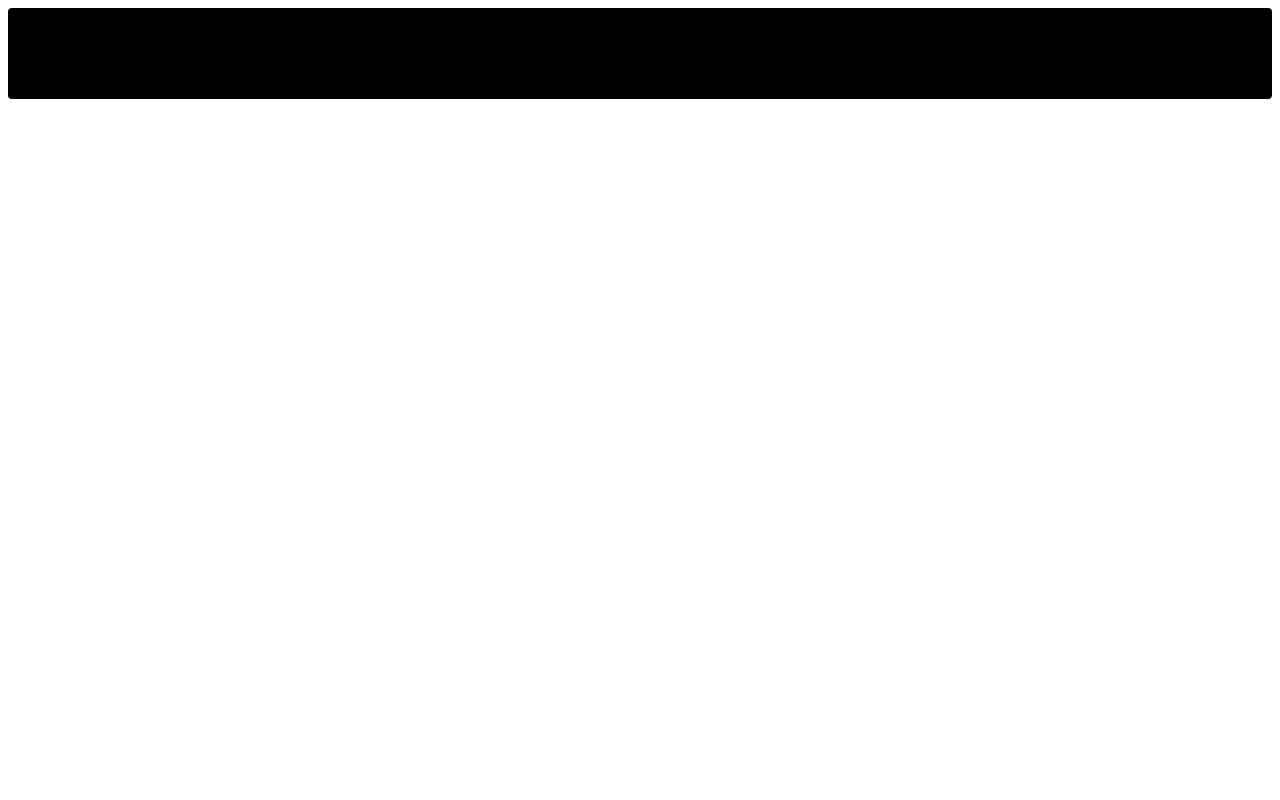
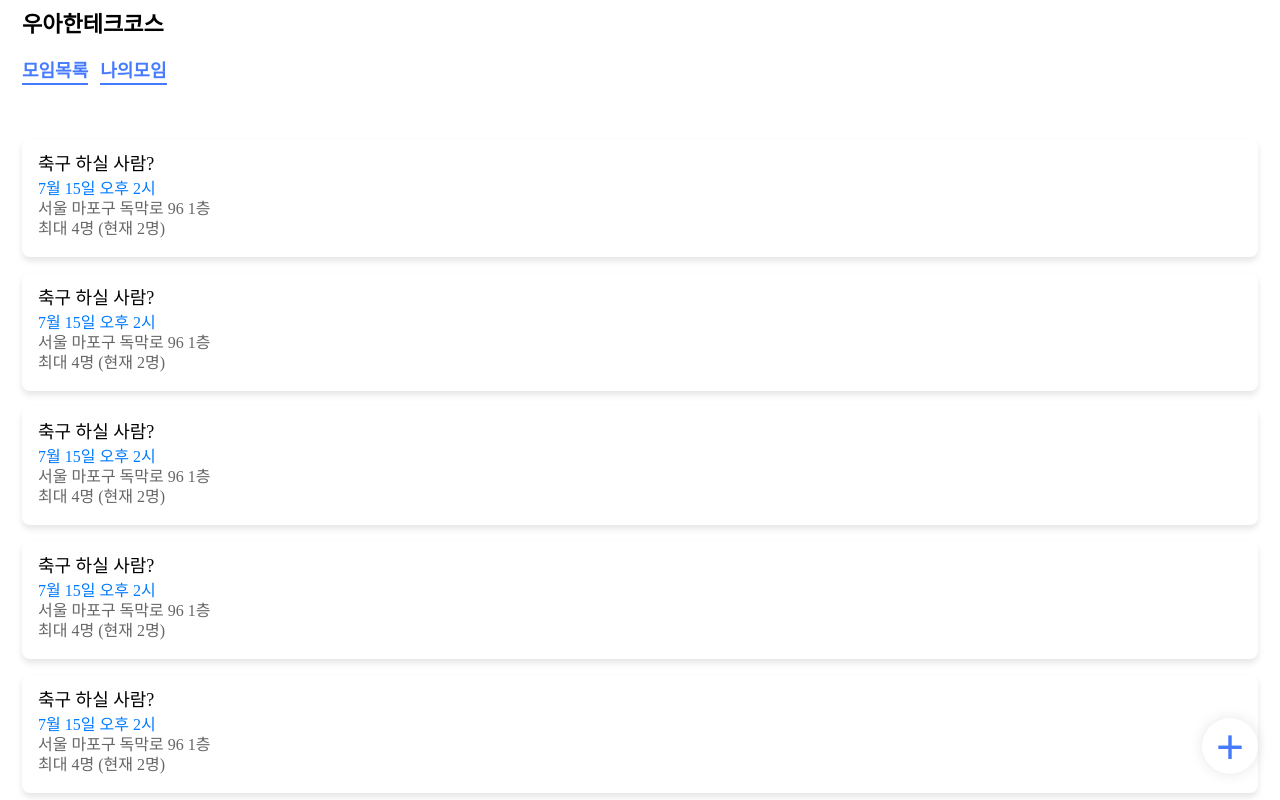
Before and after one commit to woowacourse-teams/2024-mouda, a React app in the folder frontend/: page / in a window 1280 px wide. Shown: the top 800 px of the page. Built offline with nearby package versions, Linux system fonts and the light colour scheme.

Commit message:
feat: 모임등록 페이지 레이아웃 구현 (유연성 고려 X)

```diff
--- a/frontend/src/App.tsx
+++ b/frontend/src/App.tsx
@@ -1,9 +1,12 @@
-import { container } from './button.styles';
+import { Global } from '@emotion/react';
+import MoimList from './layouts/MoimList';
+import reset from './common/reset.style';
 
 export default function App() {
   return (
     <>
-      <div css={container}>sdfsd</div>
+      <Global styles={reset} />
+      <MoimList />
     </>
   );
 }
--- /dev/null
+++ b/frontend/src/common/reset.style.ts
@@ -0,0 +1,128 @@
+import { css } from '@emotion/react';
+const reset = css`
+  html,
+  body,
+  div,
+  span,
+  applet,
+  object,
+  iframe,
+  h1,
+  h2,
+  h3,
+  h4,
+  h5,
+  h6,
+  p,
+  blockquote,
+  pre,
+  a,
+  abbr,
+  acronym,
+  address,
+  big,
+  cite,
+  code,
+  del,
+  dfn,
+  em,
+  img,
+  ins,
+  kbd,
+  q,
+  s,
+  samp,
+  small,
+  strike,
+  strong,
+  sub,
+  sup,
+  tt,
+  var,
+  b,
+  u,
+  i,
+  center,
+  dl,
+  dt,
+  dd,
+  ol,
+  ul,
+  li,
+  fieldset,
+  form,
+  label,
+  legend,
+  table,
+  caption,
+  tbody,
+  tfoot,
+  thead,
+  tr,
+  th,
+  td,
+  article,
+  aside,
+  canvas,
+  details,
+  embed,
+  figure,
+  figcaption,
+  footer,
+  header,
+  hgroup,
+  menu,
+  nav,
+  output,
+  ruby,
+  section,
+  summary,
+  time,
+  mark,
+  audio,
+  video {
+    margin: 0;
+    padding: 0;
+    border: 0;
+    font-size: 100%;
+    font: inherit;
+    vertical-align: baseline;
+  }
+  /* HTML5 display-role reset for older browsers */
+  article,
+  aside,
+  details,
+  figcaption,
+  figure,
+  footer,
+  header,
+  hgroup,
+  menu,
+  nav,
+  section {
+    display: block;
+  }
+  body {
+    line-height: 1;
+  }
+  ol,
+  ul {
+    list-style: none;
+  }
+  blockquote,
+  q {
+    quotes: none;
+  }
+  blockquote:before,
+  blockquote:after,
+  q:before,
+  q:after {
+    content: '';
+    content: none;
+  }
+  table {
+    border-collapse: collapse;
+    border-spacing: 0;
+  }
+`;
+export default reset;
--- /dev/null
+++ b/frontend/src/layouts/MoimList.style.ts
@@ -0,0 +1,78 @@
+import { css } from '@emotion/react';
+
+export const containerStyle = css`
+  padding: 0px 22px;
+  display: flex;
+  flex-direction: column;
+  gap: 10px;
+`;
+
+export const headerStyle = css`
+  padding: 14px 0;
+`;
+
+export const logoStyle = css`
+  font-size: 22px;
+  font-weight: 700;
+`;
+
+export const mainStyle = css`
+  display: flex;
+  flex-direction: column;
+  gap: 38px;
+`;
+
+export const navStyle = css`
+  display: flex;
+  gap: 12px;
+`;
+
+export const navItemStyle = css`
+  color: rgba(71, 123, 255, 1);
+  font-weight: 600;
+  font-size: 18px;
+  line-height: 22.88px;
+  border-bottom: solid 2px;
+`;
+
+export const plusButtonStyle = css`
+  position: fixed;
+  bottom: 26px;
+  right: 22px;
+
+  // temp
+  box-shadow: 0px 0px 12.6px 0px rgba(178, 178, 178, 0.33);
+  background: white;
+  color: rgba(71, 123, 255, 1);
+  border: none;
+  border-radius: 50%;
+  width: 56px;
+  height: 56px;
+  font-size: 48px;
+  display: flex;
+  justify-content: center;
+  align-items: center;
+`;
+
+// temp
+export const meetingCardStyle = css`
+  background-color: #fff;
+  border-radius: 8px;
+  padding: 16px;
+  margin: 16px 0;
+  box-shadow: 0 4px 6px rgba(0, 0, 0, 0.1);
+
+  h2 {
+    font-size: 18px;
+    margin: 0 0 8px 0;
+  }
+
+  p {
+    margin: 4px 0;
+    color: #666;
+  }
+
+  .date {
+    color: #007aff;
+  }
+`;
--- /dev/null
+++ b/frontend/src/layouts/MoimList.tsx
@@ -0,0 +1,39 @@
+import * as S from './MoimList.style';
+import { meetings } from './mockData';
+
+export default function MoimList() {
+  return (
+    <>
+      <div css={S.containerStyle}>
+        <header css={S.headerStyle}>
+          <h1 css={S.logoStyle}>우아한테크코스</h1>
+        </header>
+        <main css={S.mainStyle}>
+          <nav css={S.navStyle}>
+            <p css={S.navItemStyle}>모임목록</p>
+            <p css={S.navItemStyle}> 나의모임</p>
+          </nav>
+
+          <section>
+            {meetings.map((meeting) => (
+              <div key={meeting.id} css={S.meetingCardStyle}>
+                <h2>{meeting.title}</h2>
+                <p className="date">{meeting.date}</p>
+                <p>{meeting.location}</p>
+                <p>
+                  최대 {meeting.maxParticipants}명 (현재{' '}
+                  {meeting.currentParticipants}명)
+                </p>
+              </div>
+            ))}
+          </section>
+        </main>
+
+        {/* fixed button */}
+        <div>
+          <button css={S.plusButtonStyle}>+</button>
+        </div>
+      </div>
+    </>
+  );
+}
--- /dev/null
+++ b/frontend/src/layouts/mockData.ts
@@ -0,0 +1,58 @@
+export const meetings = [
+  {
+    id: 1,
+    title: '축구 하실 사람?',
+    date: '7월 15일 오후 2시',
+    location: '서울 마포구 독막로 96 1층',
+    maxParticipants: 4,
+    currentParticipants: 2,
+  },
+  {
+    id: 2,
+    title: '축구 하실 사람?',
+    date: '7월 15일 오후 2시',
+    location: '서울 마포구 독막로 96 1층',
+    maxParticipants: 4,
+    currentParticipants: 2,
+  },
+  {
+    id: 3,
+    title: '축구 하실 사람?',
+    date: '7월 15일 오후 2시',
+    location: '서울 마포구 독막로 96 1층',
+    maxParticipants: 4,
+    currentParticipants: 2,
+  },
+  {
+    id: 4,
+    title: '축구 하실 사람?',
+    date: '7월 15일 오후 2시',
+    location: '서울 마포구 독막로 96 1층',
+    maxParticipants: 4,
+    currentParticipants: 2,
+  },
+  {
+    id: 5,
+    title: '축구 하실 사람?',
+    date: '7월 15일 오후 2시',
+    location: '서울 마포구 독막로 96 1층',
+    maxParticipants: 4,
+    currentParticipants: 2,
+  },
+  {
+    id: 6,
+    title: '축구 하실 사람?',
+    date: '7월 15일 오후 2시',
+    location: '서울 마포구 독막로 96 1층',
+    maxParticipants: 4,
+    currentParticipants: 2,
+  },
+  {
+    id: 7,
+    title: '축구 하실 사람?',
+    date: '7월 15일 오후 2시',
+    location: '서울 마포구 독막로 96 1층',
+    maxParticipants: 4,
+    currentParticipants: 2,
+  },
+];
```
